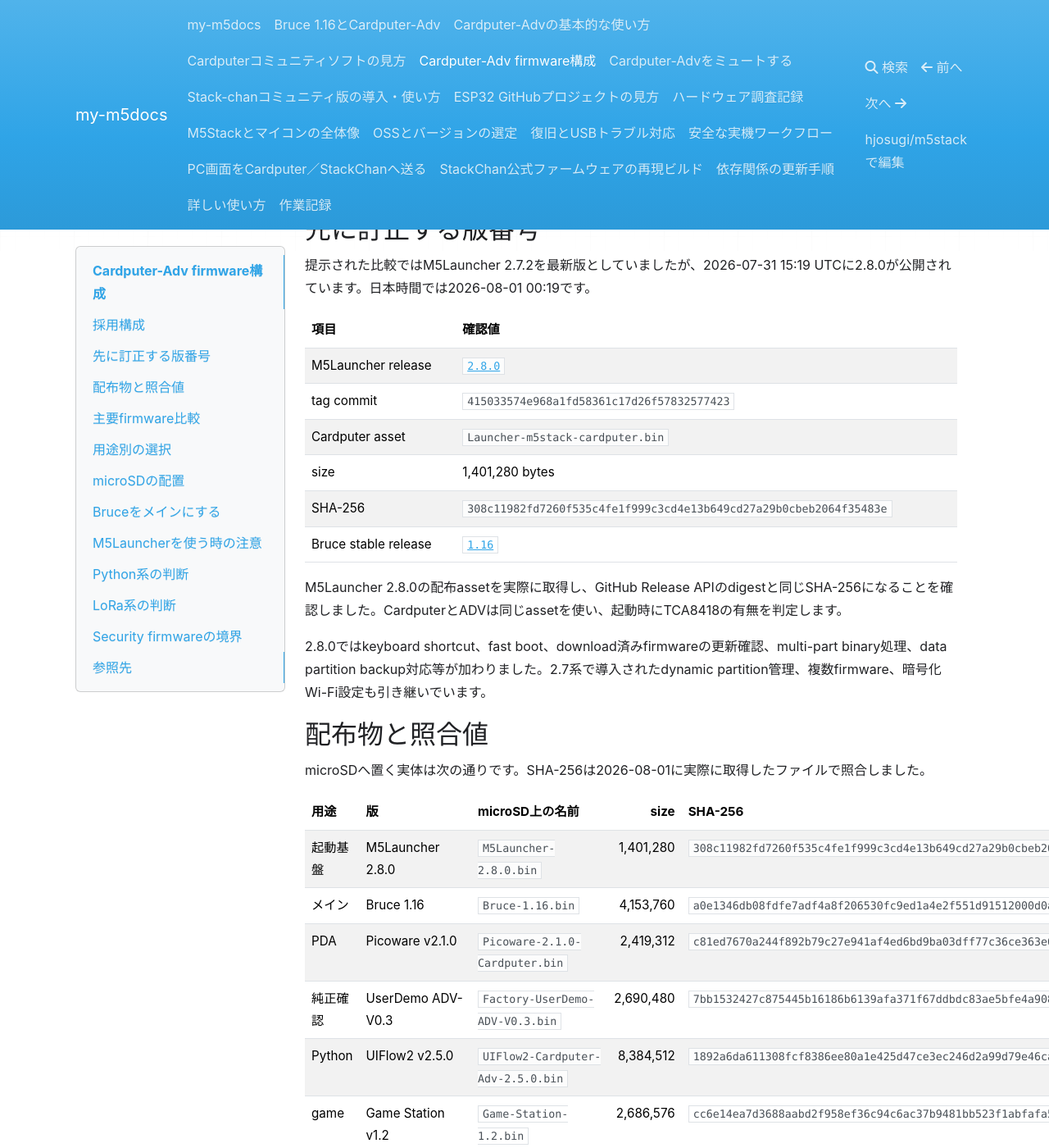
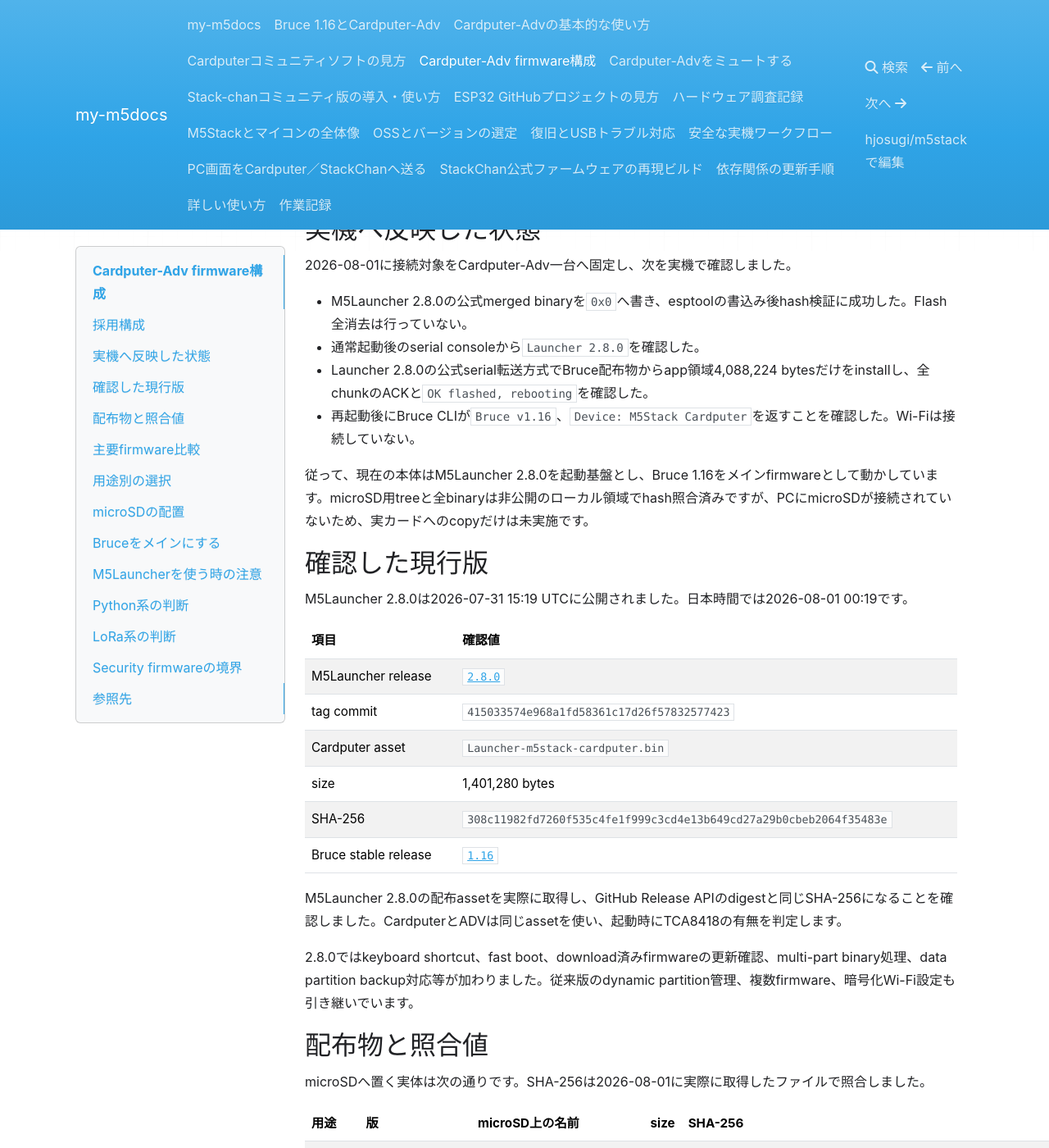
Before and after one commit to hjosugi/m5stack, an MkDocs documentation site: the page built from docs/cardputer-firmware-guide.md, in a window 1280 px wide and 1400 px high, scrolled down 533 px. Shown: the whole window at 82% size. Built offline with MkDocs 1.6.1, drawn with Linux system fonts in a browser that asks for light colours; nearby versions of some CDN libraries; some of the changed text lies outside the part shown.

Commit message:
docs: Cardputer-Adv導入結果を記録

```diff
--- a/docs/cardputer-firmware-guide.md
+++ b/docs/cardputer-firmware-guide.md
@@ -18,9 +18,20 @@
 
 普段はBruceを自動起動し、別用途だけM5Launcherへ戻ってSD上のfirmwareへ入れ替えます。Cardputer-AdvのFlashは8 MBなので、この6種類をすべて同時常駐させる構成ではありません。M5LauncherはOSではなく、Flash上のapp・data partition、SD上のbinary、online catalogを管理するlauncherです。
 
-## 先に訂正する版番号
+## 実機へ反映した状態
 
-提示された比較ではM5Launcher 2.7.2を最新版としていましたが、2026-07-31 15:19 UTCに2.8.0が公開されています。日本時間では2026-08-01 00:19です。
+2026-08-01に接続対象をCardputer-Adv一台へ固定し、次を実機で確認しました。
+
+- M5Launcher 2.8.0の公式merged binaryを`0x0`へ書き、esptoolの書込み後hash検証に成功した。Flash全消去は行っていない。
+- 通常起動後のserial consoleから`Launcher 2.8.0`を確認した。
+- Launcher 2.8.0の公式serial転送方式でBruce配布物からapp領域4,088,224 bytesだけをinstallし、全chunkのACKと`OK flashed, rebooting`を確認した。
+- 再起動後にBruce CLIが`Bruce v1.16`、`Device: M5Stack Cardputer`を返すことを確認した。Wi-Fiは接続していない。
+
+従って、現在の本体はM5Launcher 2.8.0を起動基盤とし、Bruce 1.16をメインfirmwareとして動かしています。microSD用treeと全binaryは非公開のローカル領域でhash照合済みですが、PCにmicroSDが接続されていないため、実カードへのcopyだけは未実施です。
+
+## 確認した現行版
+
+M5Launcher 2.8.0は2026-07-31 15:19 UTCに公開されました。日本時間では2026-08-01 00:19です。
 
 | 項目 | 確認値 |
 | --- | --- |
@@ -33,7 +44,7 @@
 
 M5Launcher 2.8.0の配布assetを実際に取得し、GitHub Release APIのdigestと同じSHA-256になることを確認しました。CardputerとADVは同じassetを使い、起動時にTCA8418の有無を判定します。
 
-2.8.0ではkeyboard shortcut、fast boot、download済みfirmwareの更新確認、multi-part binary処理、data partition backup対応等が加わりました。2.7系で導入されたdynamic partition管理、複数firmware、暗号化Wi-Fi設定も引き継いでいます。
+2.8.0ではkeyboard shortcut、fast boot、download済みfirmwareの更新確認、multi-part binary処理、data partition backup対応等が加わりました。従来版のdynamic partition管理、複数firmware、暗号化Wi-Fi設定も引き継いでいます。
 
 ## 配布物と照合値
 
@@ -108,6 +119,8 @@
 
 ## Bruceをメインにする
 
+本実機ではM5Launcher 2.8.0付属のserial flasherを使ってBruce 1.16をinstall済みです。microSDを使う場合も、以後の標準手順は次の通りです。
+
 1. M5Launcher起動中に`SD`を開く。
 2. `firmware/Bruce-1.16.bin`を選び、`Install`を実行する。
 3. 完了後にBruceが起動することを確認する。
```
Also changed, not shown: docs/bruce-cardputer-adv.md (+3 -1 lines), docs/cardputer-adv.md (+1 -1 lines), docs/cardputer-mute.md (+1 -1 lines), docs/work-log.md (+6 -3 lines), graphify-out/GRAPH_REPORT.md (+11 -11 lines), 4 other files.
